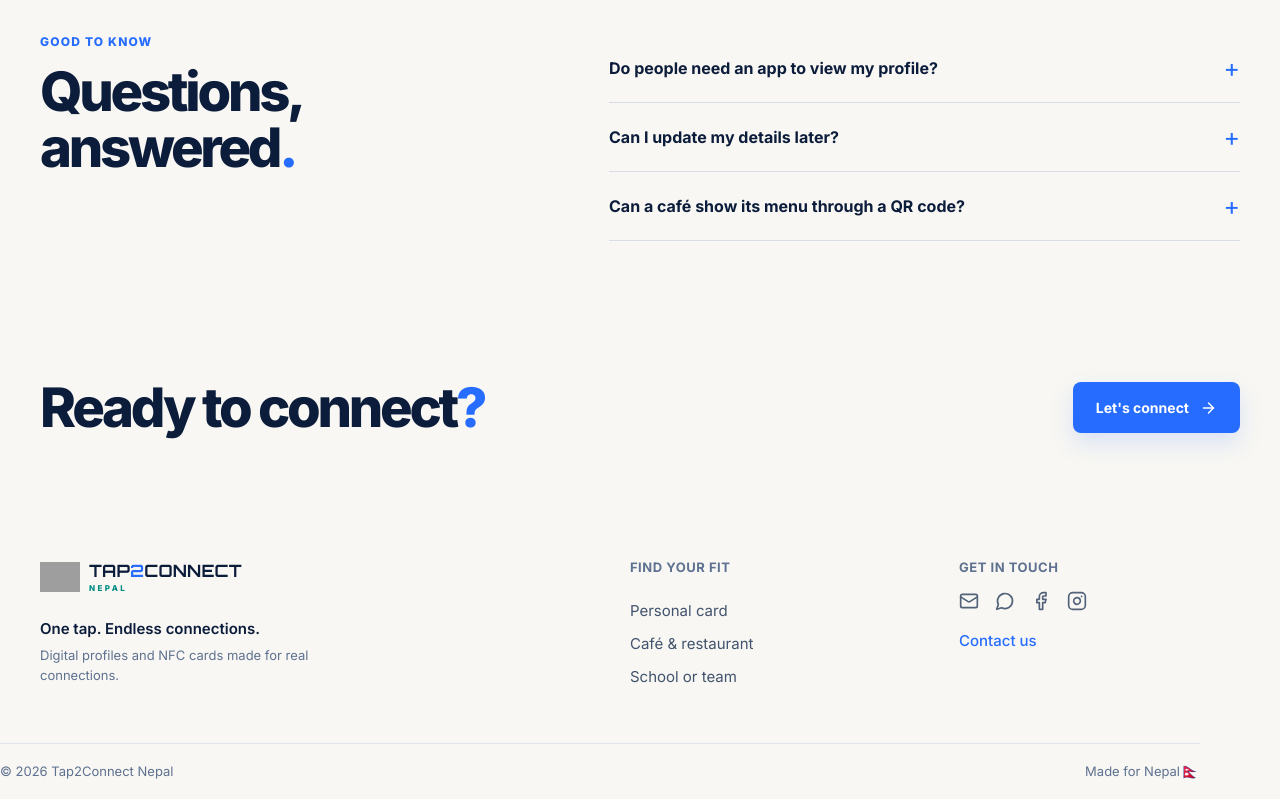
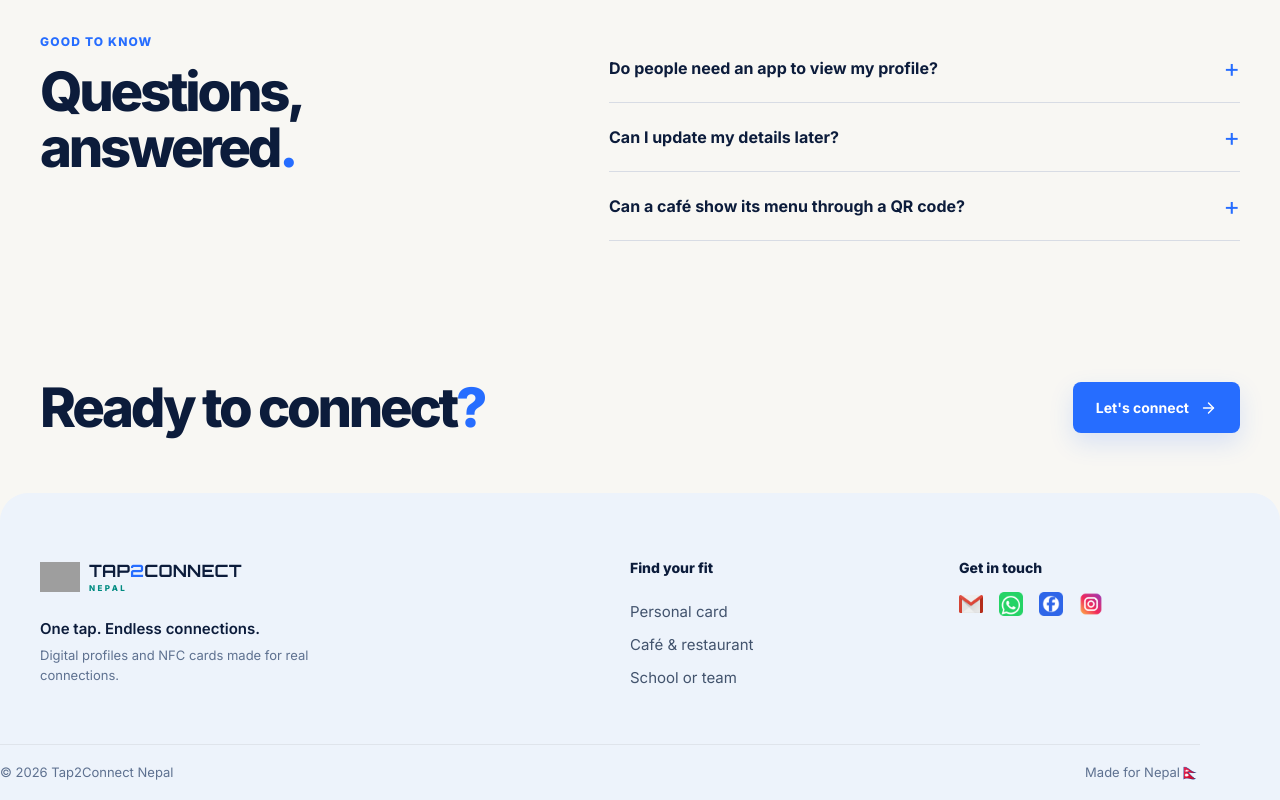
Before and after one commit to RobinDhami/Cards, a React (Vite) app in the folder frontend/: page / in a window 1280 px wide. Shown: the part 5421-6221 px from the top of the page. Built offline with nearby package versions, Linux system fonts and the light colour scheme; no server answers; grey boxes are pictures that could not be loaded.

Commit message:
Refine footer social links and styling

```diff
--- a/frontend/src/pages/home/HomePage.tsx
+++ b/frontend/src/pages/home/HomePage.tsx
@@ -4,9 +4,6 @@ import ChevronLeft from 'lucide-react/dist/esm/icons/chevron-left.js'
 import ChevronRight from 'lucide-react/dist/esm/icons/chevron-right.js'
 import CircleSlash2 from 'lucide-react/dist/esm/icons/circle-slash-2.js'
 import Coffee from 'lucide-react/dist/esm/icons/coffee.js'
-import Facebook from 'lucide-react/dist/esm/icons/facebook.js'
-import Instagram from 'lucide-react/dist/esm/icons/instagram.js'
-import Mail from 'lucide-react/dist/esm/icons/mail.js'
 import Menu from 'lucide-react/dist/esm/icons/menu.js'
 import MessageCircle from 'lucide-react/dist/esm/icons/message-circle.js'
 import QrCode from 'lucide-react/dist/esm/icons/qr-code.js'
@@ -16,6 +13,7 @@ import UserRound from 'lucide-react/dist/esm/icons/user-round.js'
 import UsersRound from 'lucide-react/dist/esm/icons/users-round.js'
 import X from 'lucide-react/dist/esm/icons/x.js'
 import { apiFetch, displayError } from '../../lib/api'
+import { socialIconAssets } from '../../components/social/socialIconAssets'
 import brandLogo from '../../../../theme/static/branding/tap2connect-logo-optimized.webp'
 import heroPerson from '../../../../theme/static/home/hero-person-phone-card-transparent.webp'
 import audienceStudent from '../../../../theme/static/home/figma-assets/audience-student-mobile.webp'
@@ -243,12 +241,11 @@ function Footer({ onSelect }: { onSelect: (id: Enquiry) => void }) {
       <div className="launch-footer-contact">
         <h3>Get in touch</h3>
         <div className="launch-footer-socials" aria-label="Contact and social links">
-          <a href="mailto:hello@tap2connect.com.np" aria-label="Email Tap2Connect Nepal"><Mail aria-hidden="true" /></a>
-          <a href="https://wa.me/9779767452069" target="_blank" rel="noreferrer" aria-label="Chat with Tap2Connect Nepal on WhatsApp"><MessageCircle aria-hidden="true" /></a>
-          <a href="https://www.facebook.com/Tap2connectnepal/" target="_blank" rel="noreferrer" aria-label="Tap2Connect Nepal on Facebook"><Facebook aria-hidden="true" /></a>
-          <a href="https://www.instagram.com/tap2connectnepal/" target="_blank" rel="noreferrer" aria-label="Tap2Connect Nepal on Instagram"><Instagram aria-hidden="true" /></a>
+          <a href="mailto:hello@tap2connect.com.np" aria-label="Email Tap2Connect Nepal"><img src={socialIconAssets.email} alt="" /></a>
+          <a href="https://wa.me/9779767452069" target="_blank" rel="noreferrer" aria-label="Chat with Tap2Connect Nepal on WhatsApp"><img src={socialIconAssets.whatsapp} alt="" /></a>
+          <a href="https://www.facebook.com/Tap2connectnepal/" target="_blank" rel="noreferrer" aria-label="Tap2Connect Nepal on Facebook"><img src={socialIconAssets.facebook} alt="" /></a>
+          <a href="https://www.instagram.com/tap2connectnepal/" target="_blank" rel="noreferrer" aria-label="Tap2Connect Nepal on Instagram"><img src={socialIconAssets.instagram} alt="" /></a>
         </div>
-        <a className="launch-footer-contact-button" href="#contact">Contact us</a>
       </div>
     </div>
     <div className="launch-shell launch-footer-bottom"><span>© {new Date().getFullYear()} Tap2Connect Nepal</span><span>Made for Nepal <span aria-hidden="true">🇳🇵</span></span></div>
--- a/frontend/src/pages/home/HomePageLaunch.css
+++ b/frontend/src/pages/home/HomePageLaunch.css
@@ -834,3 +834,11 @@
 .launch .launch-footer-bottom > span:last-child span { font-size: 16px; }
 @media (max-width: 700px) { .launch .launch-footer { padding-top: 52px; } .launch .launch-footer-main { grid-template-columns: repeat(2,minmax(0,1fr)); gap: 32px 48px; padding-bottom: 40px; } .launch .launch-footer-brand { grid-column: 1 / -1; } }
 @media (max-width: 480px) { .launch .launch-footer { padding-top: 40px; } .launch .launch-footer-main { grid-template-columns: 1fr; gap: 32px; padding-bottom: 32px; } .launch .launch-footer-brand { grid-column: auto; } .launch .launch-footer-bottom { align-items: flex-start; flex-direction: column; justify-content: center; gap: 6px; min-height: 72px; } }
+
+/* Footer finish: supplied social assets and a distinct, softly rounded section. */
+.launch .launch-footer { border-radius: 28px 28px 0 0; background: #edf3fb; }
+.launch .launch-footer-main h3 { color: var(--ink); font-size: 14px; font-weight: 750; letter-spacing: 0; text-transform: none; }
+.launch .launch-footer-socials a { width: 24px; height: 24px; color: inherit; }
+.launch .launch-footer-socials a:hover { color: inherit; transform: translateY(-2px); }
+.launch .launch-footer-socials img { display: block; width: 24px; height: 24px; object-fit: contain; }
+@media (max-width: 700px) { .launch .launch-footer { border-radius: 22px 22px 0 0; } }
```
